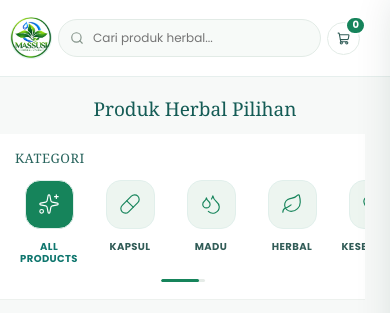
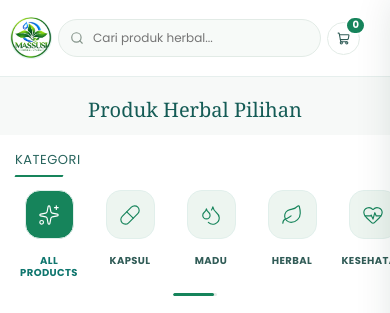
Before and after one commit to abdus-devx/whatsapp-ordering-system, a website: page index.html in a window 390 px wide. Shown: the top 313 px of the page. Drawn offline with nearby package versions, Linux system fonts and the light colour scheme.

Commit message:
style: refine mobile category heading

```diff
--- a/Assets/css/category.css
+++ b/Assets/css/category.css
@@ -7,7 +7,6 @@
   width: min(1180px, calc(100% - 40px));
   margin: 55px auto 35px;
 }
-
 
 /* HEADING */
 
@@ -30,7 +29,7 @@
 .sbc-title {
   margin: 0;
 
-  font-family: Georgia, "Times New Roman", serif;
+  font-family: "Poppins", serif;
 
   font-size: 17px;
   font-weight: 400;
@@ -41,7 +40,6 @@
 
   white-space: nowrap;
 }
-
 
 /* CATEGORY LIST */
 
@@ -54,7 +52,6 @@
 
   align-items: start;
 }
-
 
 /* CATEGORY ITEM */
 
@@ -73,14 +70,13 @@
   color: #315c57;
 
   transition:
-    transform .25s ease,
-    color .25s ease;
+    transform 0.25s ease,
+    color 0.25s ease;
 }
 
 .sbc-item:hover {
   transform: translateY(-5px);
 }
-
 
 /* CIRCLE */
 
@@ -90,12 +86,7 @@
 
   border-radius: 50%;
 
-  background:
-    radial-gradient(
-      circle at 35% 30%,
-      #f8fffd,
-      #e5f4ef
-    );
+  background: radial-gradient(circle at 35% 30%, #f8fffd, #e5f4ef);
 
   display: flex;
   align-items: center;
@@ -108,10 +99,10 @@
   border: 1px solid #e1efeb;
 
   transition:
-    background .25s ease,
-    color .25s ease,
-    box-shadow .25s ease,
-    transform .25s ease;
+    background 0.25s ease,
+    color 0.25s ease,
+    box-shadow 0.25s ease,
+    transform 0.25s ease;
 }
 
 .sbc-icon .lucide {
@@ -121,7 +112,6 @@
   stroke-width: 1.25;
 }
 
-
 /* TEXT */
 
 .sbc-item strong {
@@ -129,7 +119,7 @@
 
   font-weight: 600;
 
-  letter-spacing: .4px;
+  letter-spacing: 0.4px;
 }
 
 .sbc-item small {
@@ -139,7 +129,6 @@
 
   color: #829793;
 }
-
 
 /* ACTIVE */
 
@@ -152,89 +141,13 @@
 
   color: #0f766e;
 
-  box-shadow:
-    0 8px 20px rgba(15,118,110,.12);
+  box-shadow: 0 8px 20px rgba(15, 118, 110, 0.12);
 
   transform: translateY(-3px);
 }
-
 
 /* HIDDEN PRODUCT ANIMATION */
 
 .prd-card.sbc-hidden {
   display: none;
 }
-
-
-/* =========================================================
-   RESPONSIVE
-========================================================= */
-
-@media (max-width: 786px) {
-
-  .sbc-section {
-    width: calc(100% - 25px);
-
-    margin-top: 45px;
-  }
-
-  .sbc-heading {
-    gap: 10px;
-  }
-
-  .sbc-line {
-    width: 30px;
-  }
-
-  .sbc-title {
-    font-size: 14px;
-    letter-spacing: 1.5px;
-  }
-
-  .sbc-list {
-    grid-template-columns: repeat(5, minmax(60px, 1fr));
-
-    gap: 7px;
-  }
-
-  .sbc-icon {
-    width: 62px;
-    height: 62px;
-
-    margin-bottom: 7px;
-  }
-
-  .sbc-icon .lucide {
-    width: 24px;
-    height: 24px;
-  }
-
-  .sbc-item strong {
-    font-size: 7px;
-  }
-
-  .sbc-item small {
-    font-size: 7px;
-  }
-}
-
-
-@media (max-width: 430px) {
-
-  .sbc-list {
-    gap: 4px;
-  }
-
-  .sbc-icon {
-    width: 56px;
-    height: 56px;
-  }
-
-  .sbc-item strong {
-    font-size: 6.5px;
-  }
-
-  .sbc-item small {
-    font-size: 6px;
-  }
-}
--- a/Assets/css/mobile-app.css
+++ b/Assets/css/mobile-app.css
@@ -102,12 +102,14 @@
   }
 
   .prd-hero-title {
-    font-size: 19px;
+    font-size: 20px;
+    font-weight: 500;
     line-height: 1.3;
   }
 
   /* KATEGORI */
   .sbc-section {
+    width: 100%;
     margin: 0;
     padding: 15px 0 17px;
     background: #fff;
@@ -115,7 +117,10 @@
   }
 
   .sbc-heading {
-    justify-content: flex-start;
+    display: flex;
+    flex-direction: column;
+    align-items: flex-start;
+    gap: 5px;
     padding: 0 15px;
     margin-bottom: 13px;
   }
@@ -127,6 +132,16 @@
   .sbc-title {
     font-size: 13px;
     letter-spacing: 0.5px;
+  }
+
+  .sbc-title::after {
+    content: "";
+    display: block;
+    width: 48px;
+    height: 2px;
+    margin-top: 5px;
+    background: #16845b;
+    transform: skewX(-25deg);
   }
 
   .sbc-list {
@@ -194,6 +209,7 @@
 
   .sbc-scroll-wrap {
     width: 100%;
+    background: transparent;
   }
 
   .sbc-scroll-indicator {
--- a/Assets/css/style.css
+++ b/Assets/css/style.css
@@ -50,7 +50,7 @@ input {
 }
 
 .section-container {
-  width: min(1180px, calc(100% - 30px));
+  width: min(1180px, calc(100% - 40px));
   margin: auto;
 }
 
```
